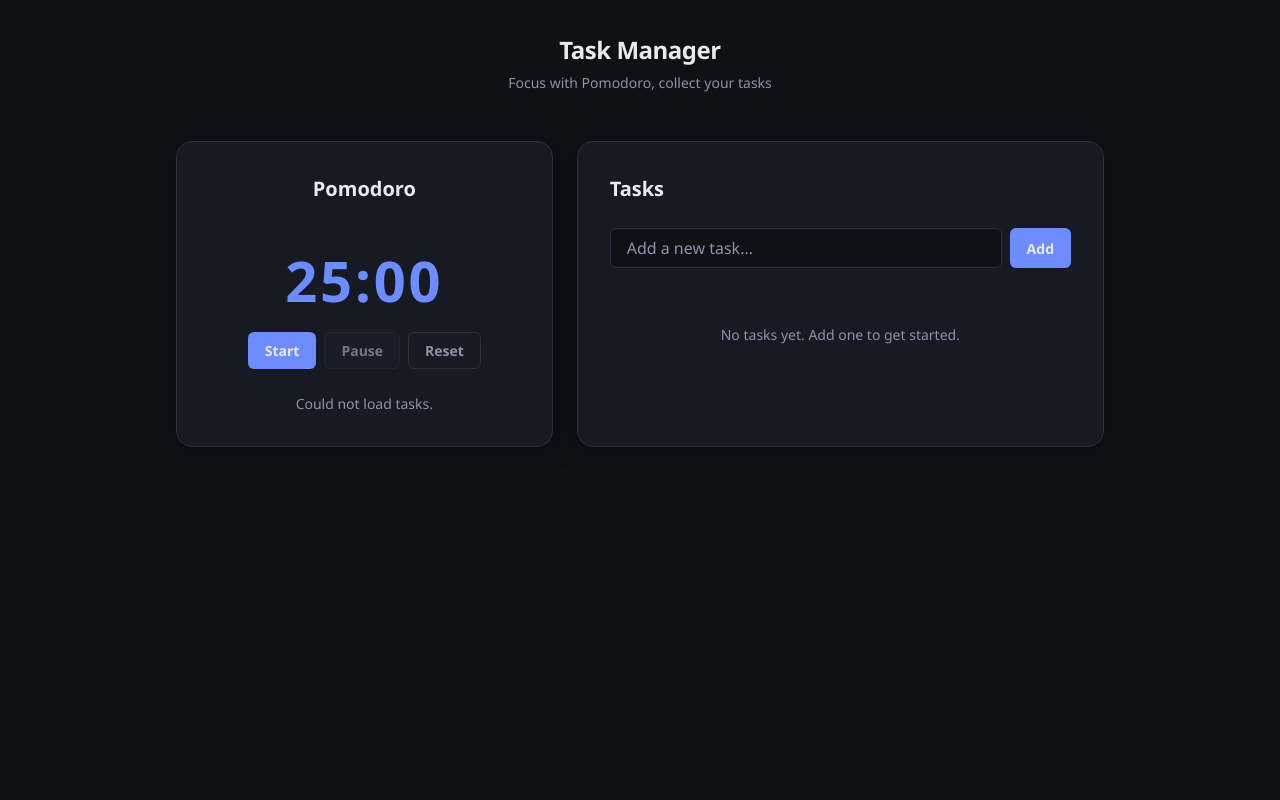
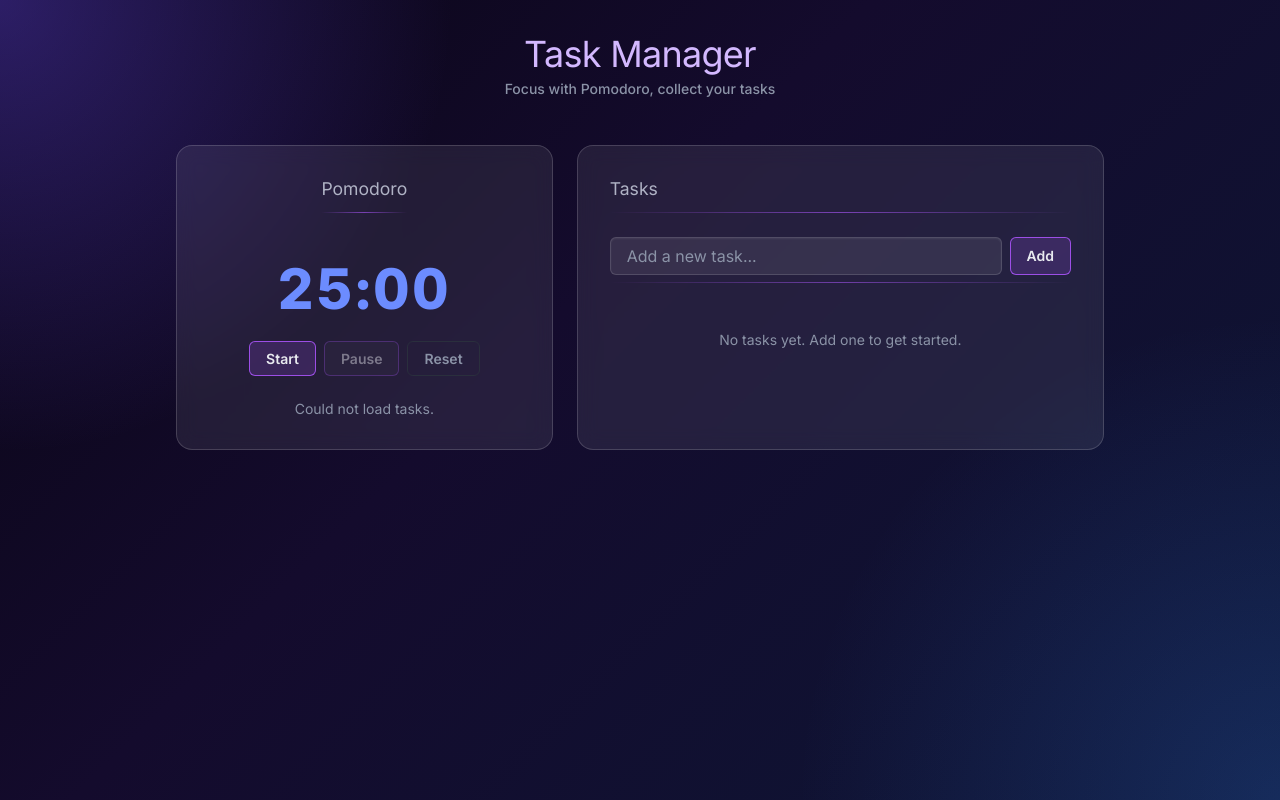
Before and after one commit to jaKasienka/pomodoro, a website: page public/index.html in a window 1280 px wide. Drawn offline with Linux system fonts and the light colour scheme; no server answers.

Commit message:
update the UI

```diff
--- a/public/css/styles.css
+++ b/public/css/styles.css
@@ -1,6 +1,42 @@
 :root {
+  /* Core Colors */
+  --color-gradient-purple: rgba(111, 76, 255, 0.35);
+  --color-gradient-blue: rgba(58, 130, 246, 0.2);
+  --color-gradient-dark-1: #090514;
+  --color-gradient-dark-2: #140b2d;
+  --color-gradient-dark-3: #0d1635;
+  --color-bg-gradient: radial-gradient(circle at top left, var(--color-gradient-purple), transparent 30%), radial-gradient(circle at bottom right, var(--color-gradient-blue), transparent 32%), linear-gradient(135deg, var(--color-gradient-dark-1) 0%, var(--color-gradient-dark-2) 42%, var(--color-gradient-dark-3) 100%);
+  --color-glass-bg: rgba(255, 255, 255, 0.08);
+  --color-glass-bg-fallback: rgba(15, 17, 23, 0.85);
+  --color-glass-border: rgba(255, 255, 255, 0.16);
+  --color-divider-gradient: linear-gradient(90deg, transparent, rgba(168, 85, 247, 0.75), transparent);
+  --color-heading-primary: #d3b8ff;
+  --color-heading-muted: #b0b3c5;
+  --color-body-text: #f1f5f9;
+  --color-clock-shadow: rgba(104, 62, 255, 0.18);
+  --color-button-primary-bg: rgba(168, 85, 247, 0.18);
+  --color-button-primary-bg-hover: rgba(168, 85, 247, 0.26);
+  --color-button-secondary-bg: rgba(255, 255, 255, 0.05);
+  --color-button-secondary-border: rgba(168, 85, 247, 0.65);
+  --color-surface-softest: rgba(255, 255, 255, 0.06);
+  --color-surface-soft: rgba(255, 255, 255, 0.08);
+  --color-surface-faint: rgba(255, 255, 255, 0.05);
+  --color-surface-border: rgba(255, 255, 255, 0.14);
+  --color-surface-shadow: rgba(255, 255, 255, 0.08);
+  --color-button-border: rgba(168, 85, 247, 0.55);
+  --color-button-border-strong: rgba(168, 85, 247, 0.9);
+  --color-button-hover: rgba(255, 255, 255, 0.14);
+  --color-button-shadow: rgba(168, 85, 247, 0.12);
+
+  /* Modern Typography */
+  --font-family-main: 'Inter', system-ui, -apple-system, sans-serif;
+  --font-weight-regular: 400;
+  --font-weight-medium: 500;
+  --font-weight-semibold: 600;
+  --font-weight-bold: 700;
+  --font-weight-heavy: 800;
+
   --color-bg: #0f1117;
-  --color-bg-elevated: #171a22;
   --color-bg-hover: #1e2230;
   --color-border: #2a2f3d;
   --color-text: #e8eaef;
@@ -15,7 +51,6 @@
   --color-timer-ring: #6c8cff;
   --color-shadow: rgba(0, 0, 0, 0.35);
 
-  --font-family: "Segoe UI", system-ui, -apple-system, sans-serif;
   --font-size-sm: 0.875rem;
   --font-size-base: 1rem;
   --font-size-lg: 1.25rem;
@@ -45,13 +80,15 @@
   padding: 0;
 }
 
+  /* Glassmorphism Base & Dark Purple-Blue Gradient */
 body {
-  font-family: var(--font-family);
-  font-size: var(--font-size-base);
-  color: var(--color-text);
-  background: var(--color-bg);
+  background: var(--color-bg-gradient);
+  background-attachment: fixed;
+  background-repeat: no-repeat;
+  font-family: var(--font-family-main);
+  font-weight: var(--font-weight-regular);
+  color: var(--color-body-text);
   min-height: 100vh;
-  line-height: 1.5;
 }
 
 .app {
@@ -66,12 +103,14 @@ body {
 }
 
 .header__title {
-  font-size: var(--font-size-xl);
-  font-weight: 700;
+  font-size: 2.25rem;
+  font-weight: var(--font-weight-regular);
+  color: var(--color-heading-primary);
   letter-spacing: -0.02em;
 }
 
 .header__subtitle {
+  font-weight: var(--font-weight-medium);
   color: var(--color-text-muted);
   font-size: var(--font-size-sm);
   margin-top: var(--spacing-xs);
@@ -90,17 +129,34 @@ body {
 }
 
 .panel {
-  background: var(--color-bg-elevated);
-  border: 1px solid var(--color-border);
+  background-color: var(--color-glass-bg-fallback);
+  background: var(--color-glass-bg);
+  border: 1px solid var(--color-glass-border);
   border-radius: var(--radius-lg);
   padding: var(--spacing-xl);
-  box-shadow: var(--shadow-panel);
+  box-shadow: var(--color-glass-shadow);
+  backdrop-filter: blur(10px);
+  -webkit-backdrop-filter: blur(10px);
 }
 
 .panel__title {
-  font-size: var(--font-size-lg);
-  font-weight: 600;
+  font-size: 1.1rem;
+  font-weight: var(--font-weight-regular);
+  color: var(--color-heading-muted);
   margin-bottom: var(--spacing-lg);
+  position: relative;
+  padding-bottom: 0.85rem;
+}
+
+.panel__title::after {
+  content: '';
+  position: absolute;
+  left: 0;
+  right: 0;
+  bottom: 0;
+  height: 1px;
+  background: var(--color-divider-gradient);
+  opacity: 0.85;
 }
 
 .pomodoro {
@@ -112,12 +168,18 @@ body {
 
 .pomodoro__display {
   font-size: var(--font-size-display);
-  font-weight: 700;
+  font-weight: var(--font-weight-heavy);
   font-variant-numeric: tabular-nums;
   letter-spacing: 0.05em;
   color: var(--color-timer-ring);
   margin: var(--spacing-lg) 0;
   line-height: 1;
+  transition: transform 200ms ease, box-shadow 200ms ease;
+}
+
+.pomodoro__display:hover {
+  transform: translateY(-5px) scale(1.02);
+  box-shadow: 0 24px 60px var(--color-clock-shadow);
 }
 
 .pomodoro__display--running {
@@ -145,12 +207,20 @@ body {
 .btn {
   font-family: inherit;
   font-size: var(--font-size-sm);
-  font-weight: 600;
+  font-weight: var(--font-weight-semibold);
   padding: var(--spacing-sm) var(--spacing-md);
   border-radius: var(--radius-sm);
-  border: 1px solid transparent;
+  border: 1px solid var(--color-button-border);
+  background: var(--color-surface-soft);
+  color: var(--color-text);
   cursor: pointer;
-  transition: background var(--transition), border-color var(--transition), opacity var(--transition);
+  transition: background var(--transition), border-color var(--transition), box-shadow var(--transition), opacity var(--transition);
+}
+
+.btn:hover:not(:disabled) {
+  background: var(--color-button-hover);
+  border-color: var(--color-button-border-strong);
+  box-shadow: 0 14px 30px var(--color-button-shadow);
 }
 
 .btn:disabled {
@@ -159,18 +229,19 @@ body {
 }
 
 .btn--primary {
-  background: var(--color-accent);
+  background: var(--color-button-primary-bg);
   color: var(--color-text);
+  border-color: var(--color-button-border-strong);
 }
 
 .btn--primary:hover:not(:disabled) {
-  background: var(--color-accent-hover);
+  background: var(--color-button-primary-bg-hover);
 }
 
 .btn--secondary {
-  background: var(--color-bg-hover);
+  background: var(--color-button-secondary-bg);
   color: var(--color-text);
-  border-color: var(--color-border);
+  border-color: var(--color-button-secondary-border);
 }
 
 .btn--secondary:hover:not(:disabled) {
@@ -204,19 +275,34 @@ body {
   display: flex;
   gap: var(--spacing-sm);
   margin-bottom: var(--spacing-lg);
+  position: relative;
+}
+
+.task-form::after {
+  content: '';
+  position: absolute;
+  left: 0;
+  right: 0;
+  bottom: -0.5rem;
+  height: 1px;
+  background: var(--color-divider-gradient);
+  opacity: 0.75;
 }
 
 .task-form__input {
   flex: 1;
   font-family: inherit;
   font-size: var(--font-size-base);
+  font-weight: var(--font-weight-regular);
   color: var(--color-text);
-  background: var(--color-bg);
-  border: 1px solid var(--color-border);
+  background-color: var(--color-glass-bg-fallback);
+  background: var(--color-surface-soft);
+  border: 1px solid var(--color-surface-border);
   border-radius: var(--radius-sm);
   padding: var(--spacing-sm) var(--spacing-md);
   outline: none;
-  transition: border-color var(--transition);
+  transition: border-color var(--transition), box-shadow var(--transition);
+  box-shadow: inset 0 1px 2px var(--color-surface-shadow);
 }
 
 .task-form__input:focus {
@@ -252,14 +338,16 @@ body {
   align-items: center;
   gap: var(--spacing-md);
   padding: var(--spacing-md);
-  background: var(--color-bg);
-  border: 1px solid var(--color-border);
+  background: var(--color-surface-softest);
+  border: 1px solid var(--color-surface-border);
   border-radius: var(--radius-md);
-  transition: background var(--transition), border-color var(--transition);
+  transition: background var(--transition), border-color var(--transition), transform var(--transition);
+  box-shadow: inset 0 1px 2px var(--color-surface-shadow);
 }
 
 .task-item:hover {
-  background: var(--color-bg-hover);
+  background: var(--color-surface-soft);
+  transform: translateY(-1px);
 }
 
 .task-item--completed {
--- a/public/index.html
+++ b/public/index.html
@@ -4,6 +4,9 @@
   <meta charset="UTF-8">
   <meta name="viewport" content="width=device-width, initial-scale=1.0">
   <title>Task Manager</title>
+  <link rel="preconnect" href="https://fonts.googleapis.com">
+  <link rel="preconnect" href="https://fonts.gstatic.com" crossorigin>
+  <link href="https://fonts.googleapis.com/css2?family=Inter:wght@400;500;600;700;800&display=swap" rel="stylesheet">
   <link rel="stylesheet" href="/css/styles.css">
 </head>
 <body>
```
